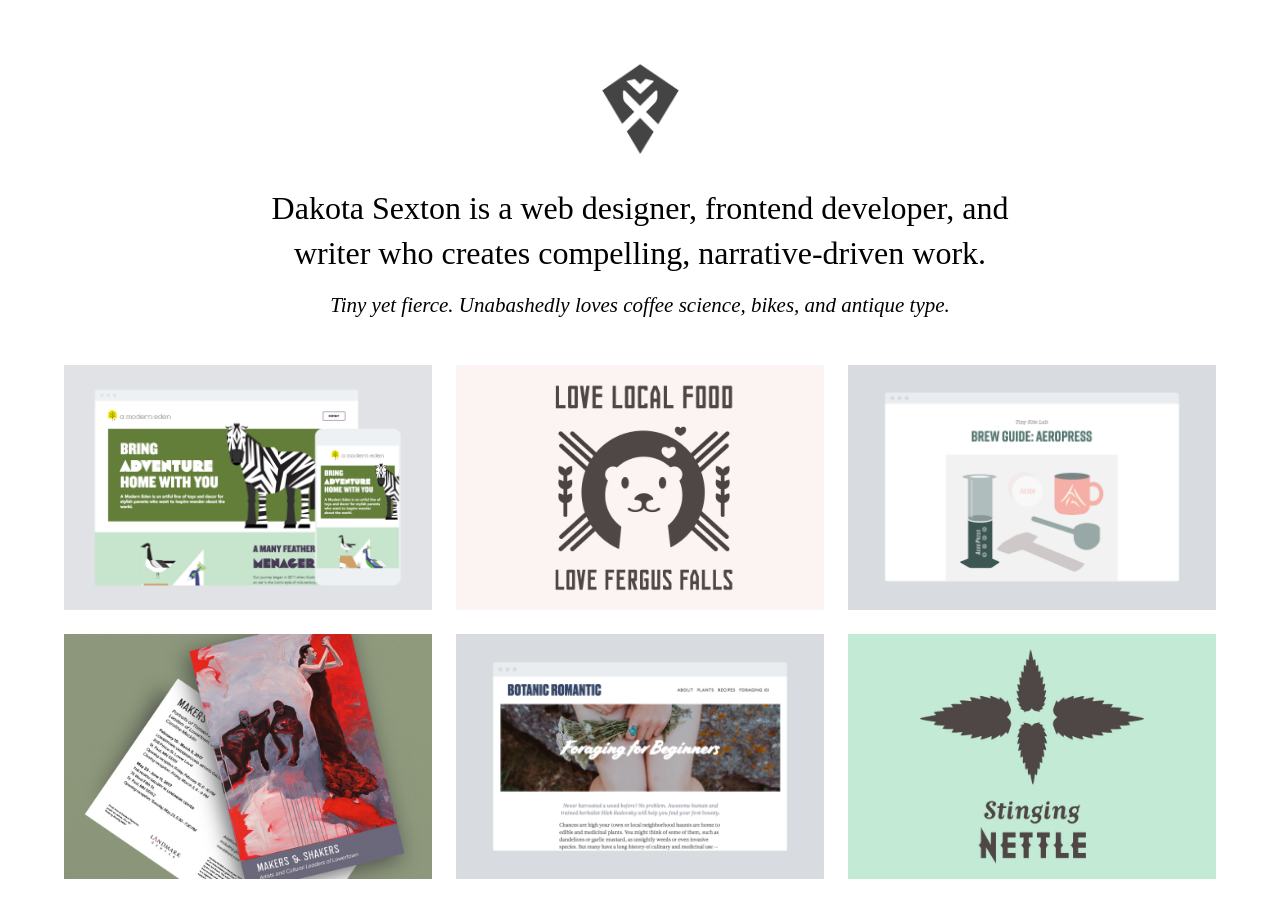
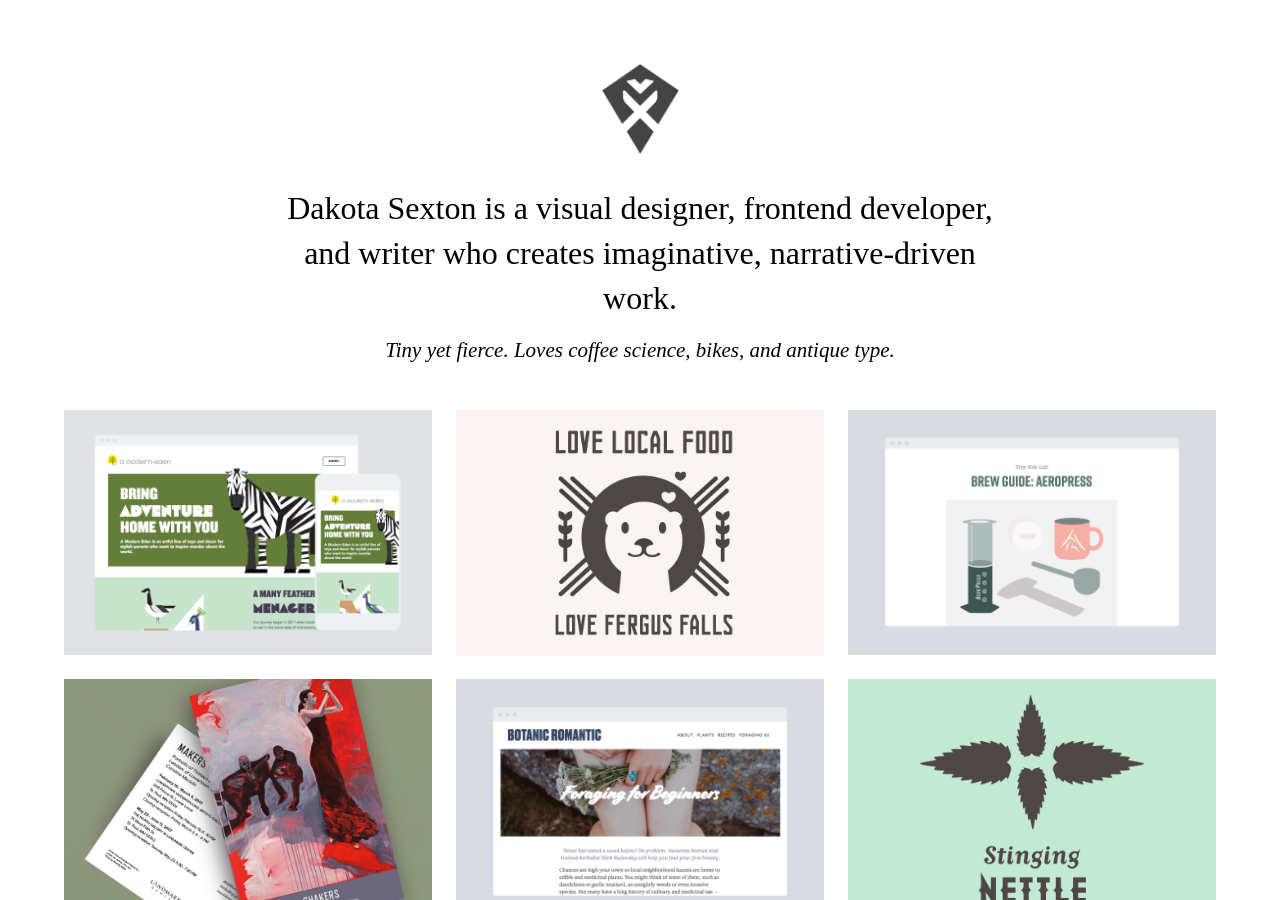
Before and after one commit to tinykite/tinykite.github.io, a Jekyll site: the page built from index.md, in a window 1280 px wide and 900 px high. Built offline with Jekyll 4.4.1, drawn with Linux system fonts in a browser that asks for light colours; nearby versions of some CDN libraries; some web fonts are replaced.

Commit message:
content: update homepage intro text

```diff
--- a/index.md
+++ b/index.md
@@ -1,6 +1,6 @@
 ---
 layout: projects
 ---
-Dakota Sexton is a web designer, frontend developer, and writer who creates compelling, narrative-driven work.
+Dakota Sexton is a visual designer, frontend developer, and writer who creates imaginative, narrative-driven work.
 
-_Tiny yet fierce. Unabashedly loves coffee science, bikes, and antique type._
+_Tiny yet fierce. Loves coffee science, bikes, and antique type._
```
